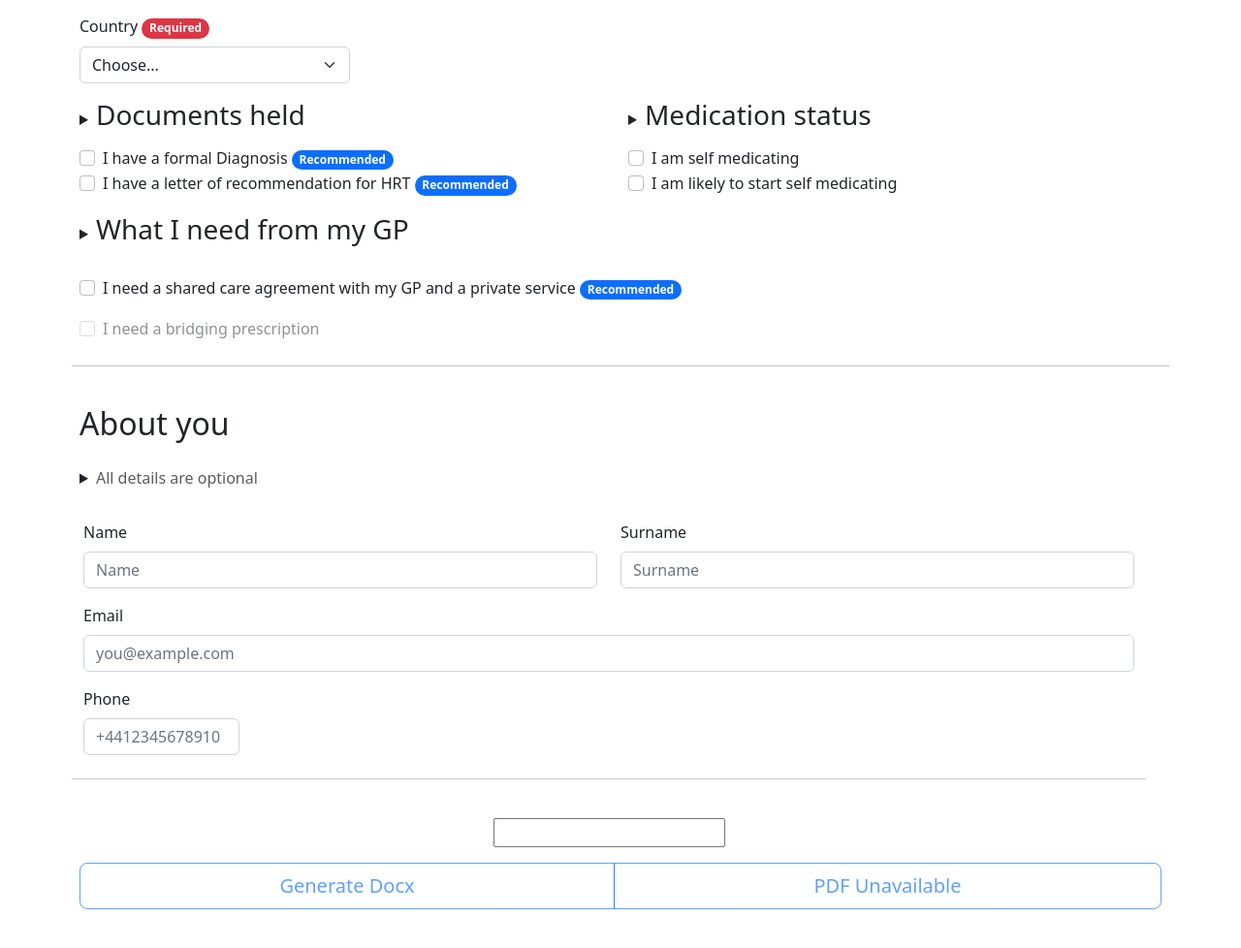
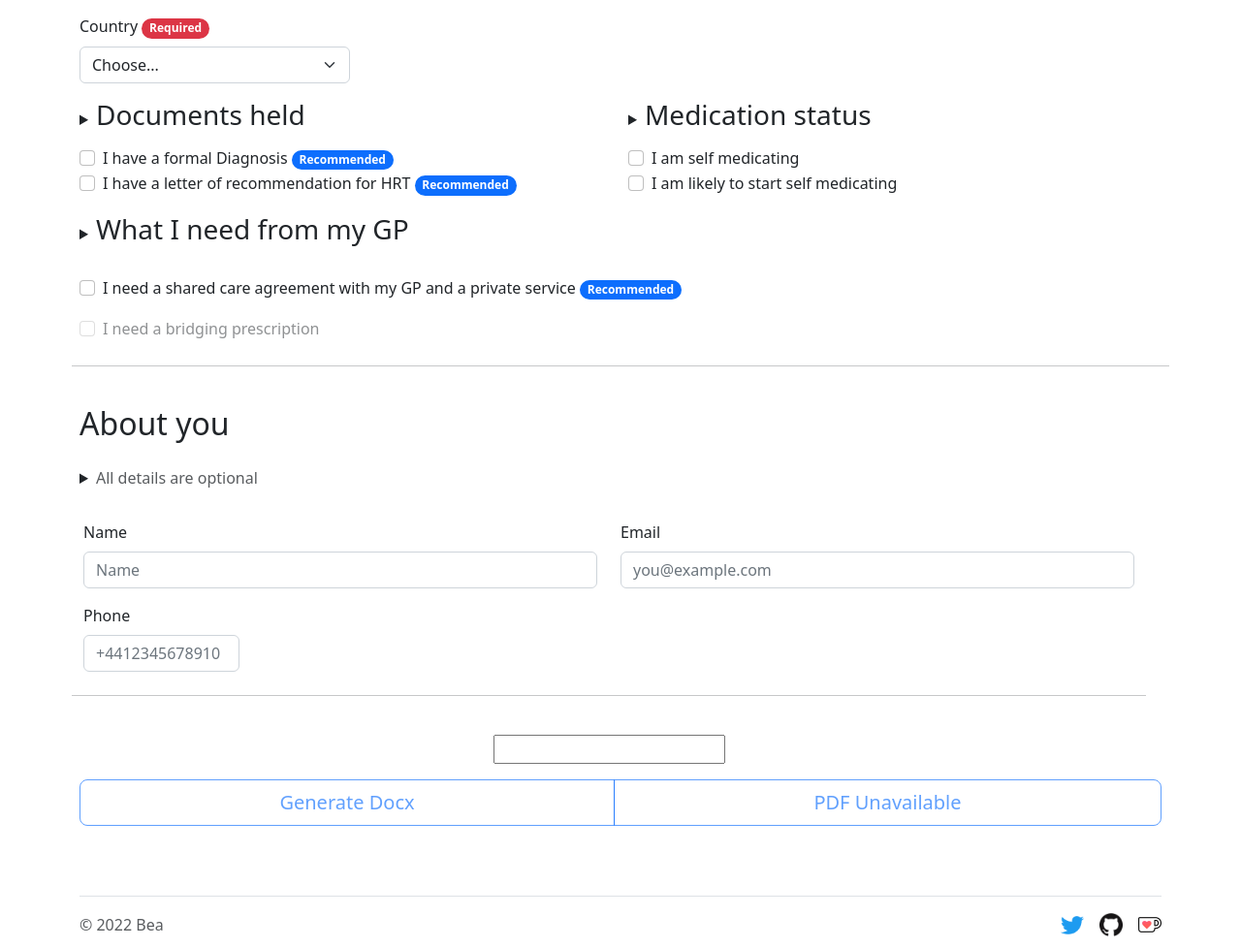
Before and after one commit to beawitcht/transinformed-server, a Python web app: template app/templates/index.html in a window 1280 px wide. Shown: the part 629-1607 px from the top of the page at 97% size. Run offline with Jinja, Linux system fonts and the light colour scheme; the template is opened without the code that fills it, so the values that code supplies are empty, except form fields; form fields are guessed from the names that the template uses.

Commit message:
adjusts personal details section

```diff
--- a/app/input_form.py
+++ b/app/input_form.py
@@ -13,7 +13,6 @@ class InputForm(FlaskForm):
     shared_care = BooleanField("I want a shared care agreement with my GP")
     bridging_desired = BooleanField("I would like a bridging prescription")
     name = StringField("First Name", validators=[Optional()])
-    surname = StringField("Last Name", validators=[Optional()])
     email = EmailField("Email", validators=[Optional(), Email()])
     phone = StringField("Phone Number", validators=[Optional()])
     docx = SubmitField("Generate Docx")
--- a/app/templates/index.html
+++ b/app/templates/index.html
@@ -159,18 +159,12 @@
                         </details>
                         <div class="row gy-3">
                             <div class="col-sm-6">
-                                <label for="firstName" class="form-label">{{ form.name.label }}</label>
+                                <label for="firstName" class="form-label">Name</label>
                                 <input type="text" class="form-control" id="firstName" name="{{ form.name.name }}"
                                     placeholder="Name" value="">
                             </div>
 
                             <div class="col-sm-6">
-                                <label for="lastName" class="form-label">{{ form.surname.label }} </label>
-                                <input type="text" class="form-control" id="lastName" name="{{ form.surname.name }}"
-                                    placeholder="Surname" value="">
-                            </div>
-
-                            <div class="col-12">
                                 <label for="email" class="form-label">Email <span class="text-muted"></span></label>
                                 <input type="email"
                                     class="form-control {% if form.email.errors|length > 0 %} is-invalid {% endif %}"
```
